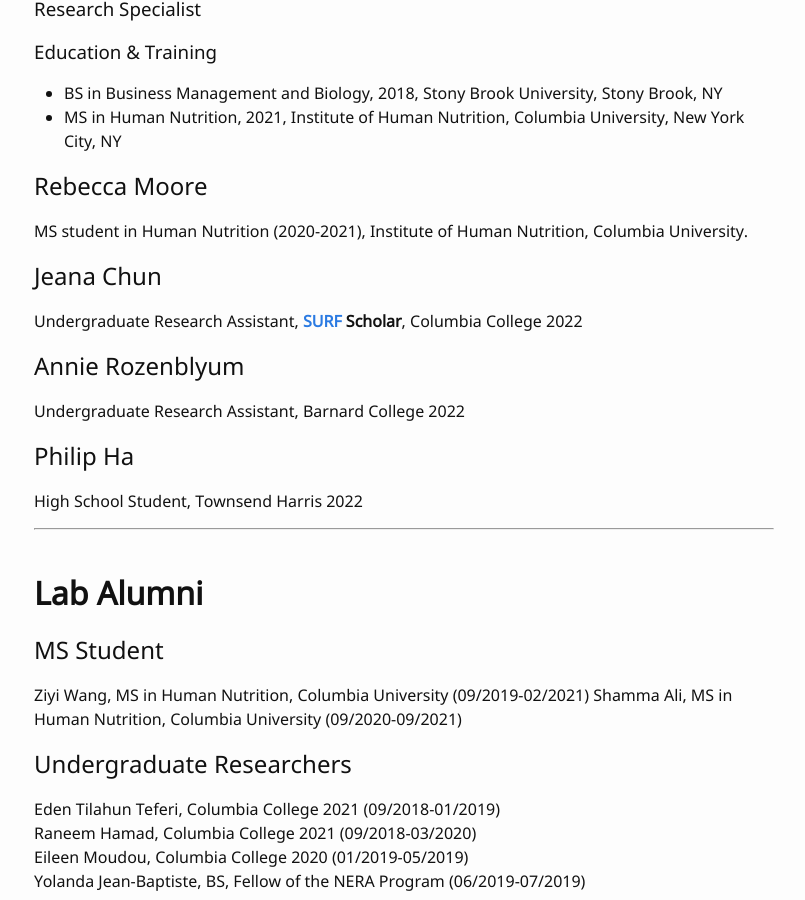
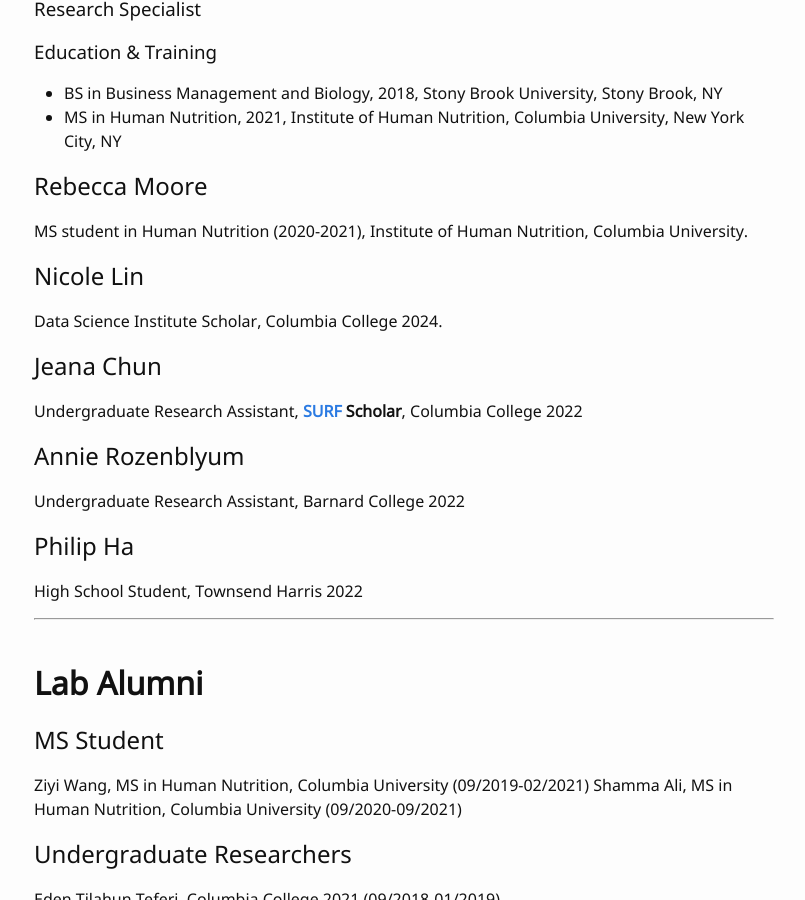
Before and after one commit to hanruizhang/zhanglab, a Jekyll site: the page built from 2_People.md, in a window 1280 px wide and 900 px high, scrolled down 2559 px. Shown: the whole window, without its empty margins (236-1041 px from the left). Built offline with Jekyll 4.4.1, drawn with Linux system fonts in a browser that asks for light colours; comment, search, counter and statistics services are not loaded.

Commit message:
Update 2_People.md

```diff
--- a/2_People.md
+++ b/2_People.md
@@ -84,6 +84,9 @@ I am interested in the functional interrogation of coronary artery disease-assoc
 ## Rebecca Moore
 #### MS student in Human Nutrition (2020-2021), Institute of Human Nutrition, Columbia University.
 
+## Nicole Lin
+#### Data Science Institute Scholar, Columbia College 2024.
+
 ## Jeana Chun
 #### Undergraduate Research Assistant, **[SURF](http://www.columbia.edu/cu/biology/ug/surf/) Scholar**, Columbia College 2022
 
```
